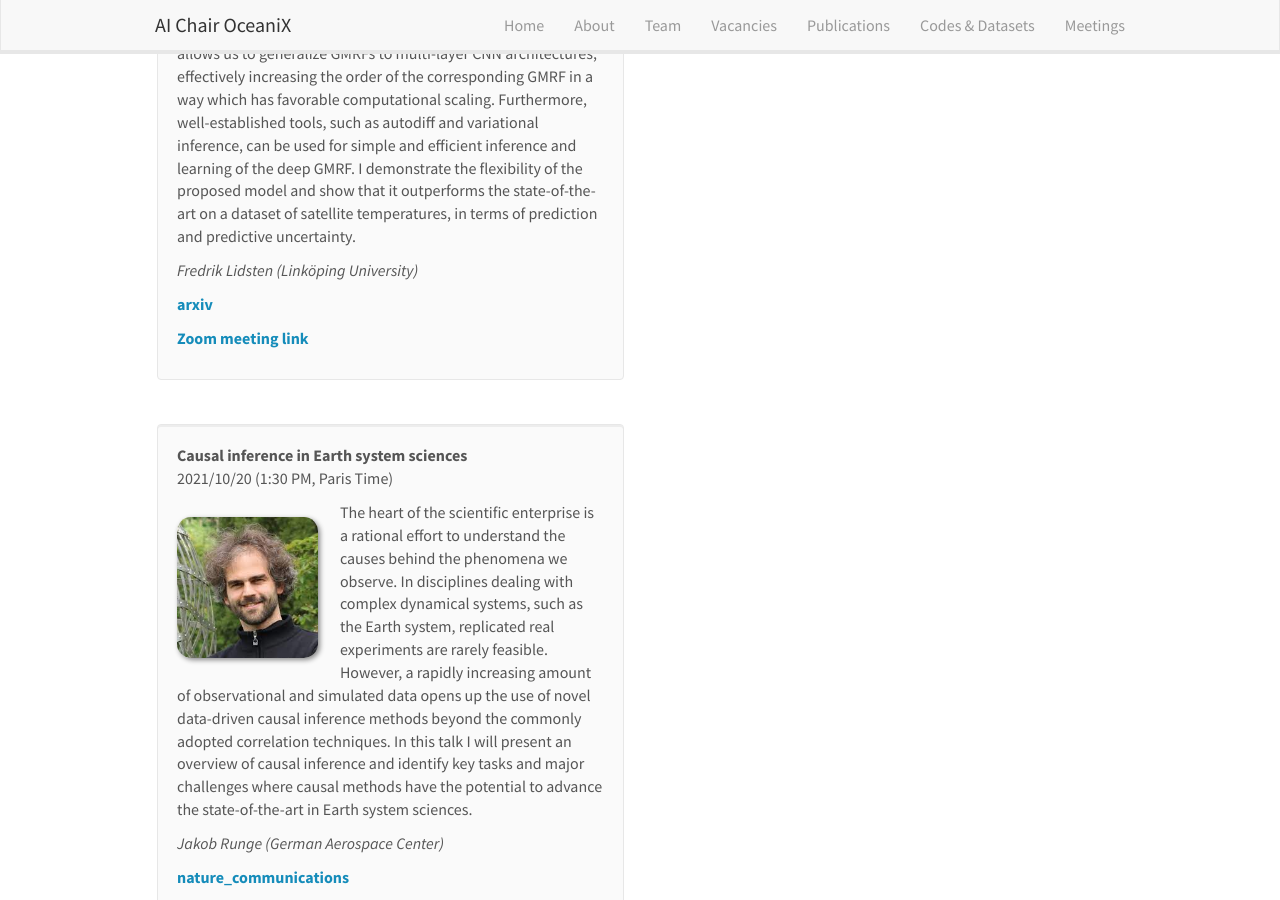
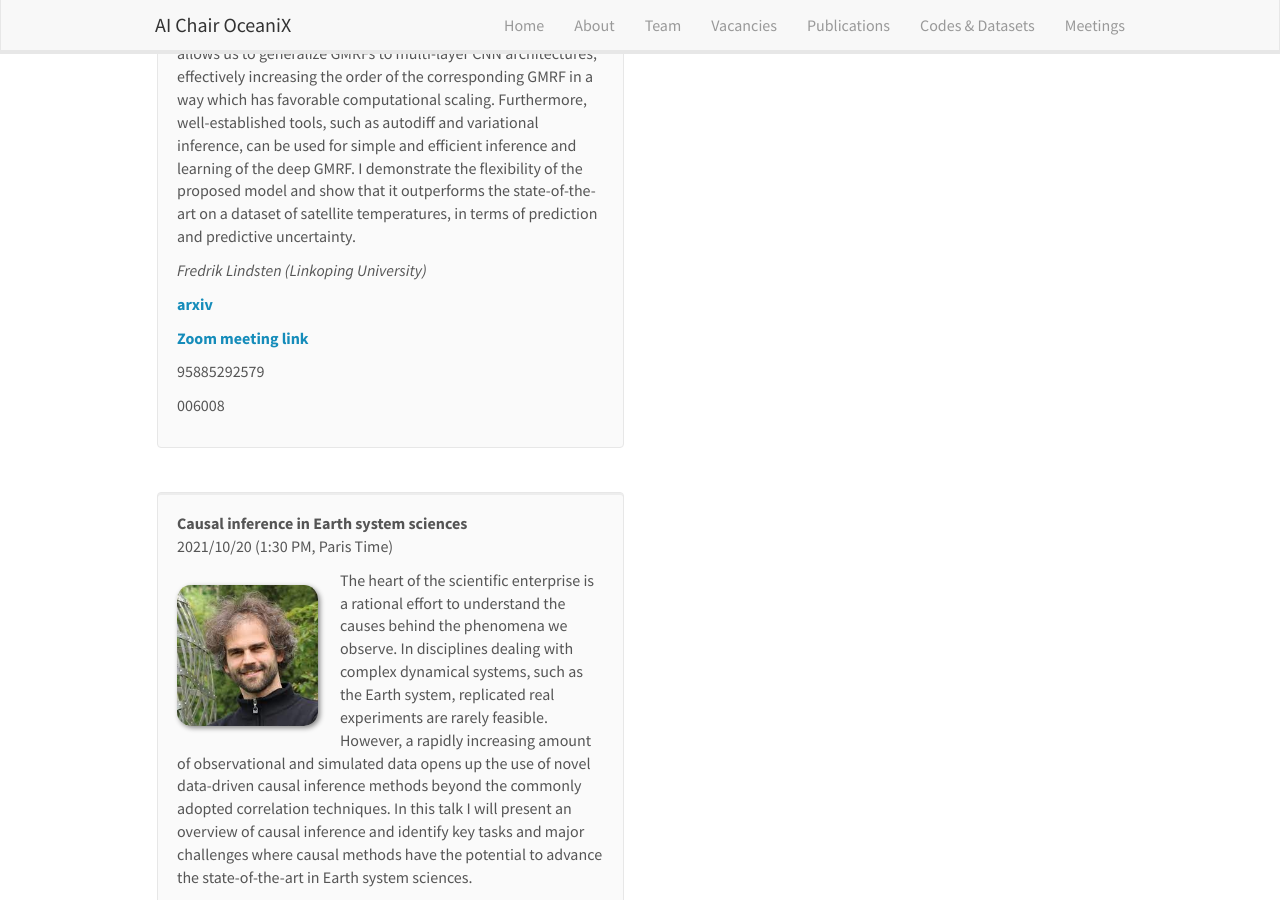
Before and after one commit to CIA-Oceanix/CIA-Oceanix.github.io, a Jekyll site: the page built from _pages/webinar.md, in a window 1280 px wide and 900 px high, scrolled down 577 px. Built offline with Jekyll 4.4.1, drawn with Linux system fonts in a browser that asks for light colours; nearby versions of some CDN libraries.

Commit message:
lindsten

```diff
--- a/_data/webinarlist.yml
+++ b/_data/webinarlist.yml
@@ -137,15 +137,15 @@
   image: lidsten.jpg
   description: Gaussian Markov random fields (GMRFs) are probabilistic graphical models widely used in spatial statistics and related fields to model dependencies over spatial structures. In this talk I present a formal connection between GMRFs and convolutional neural networks (CNNs). Common GMRFs are shown to be special cases of a generative model where the inverse mapping from data to latent variables is given by a 1-layer linear CNN. This connection allows us to generalize GMRFs to multi-layer CNN architectures, effectively increasing the order of the corresponding GMRF in a way which has favorable computational scaling. Furthermore, well-established tools, such as autodiff and variational inference, can be used for simple and efficient inference and learning of the deep GMRF. I demonstrate the flexibility of the proposed model and show that it outperforms the state-of-the-art on a dataset of satellite temperatures, in terms of prediction and predictive uncertainty.
   date: 2021/06/16 (1:30 PM, Paris Time)
-  authors: Fredrik Lidsten (Linköping University)
+  authors: Fredrik Lindsten (Linkoping University)
   link:
     url: https://arxiv.org/abs/2002.07467
     display: arxiv
   zoomlink:
-    url:
+    url: https://imt-atlantique.zoom.us/j/95885292579?pwd=MFRZV2h0cUUrZi9yRG9hQ1prTGpFUT09
     display: Zoom meeting link
-    ID:
-    Passcode:
+    ID: 95885292579
+    Passcode: 006008
   highlight: 1
   codetype: 2
   news1:
```
